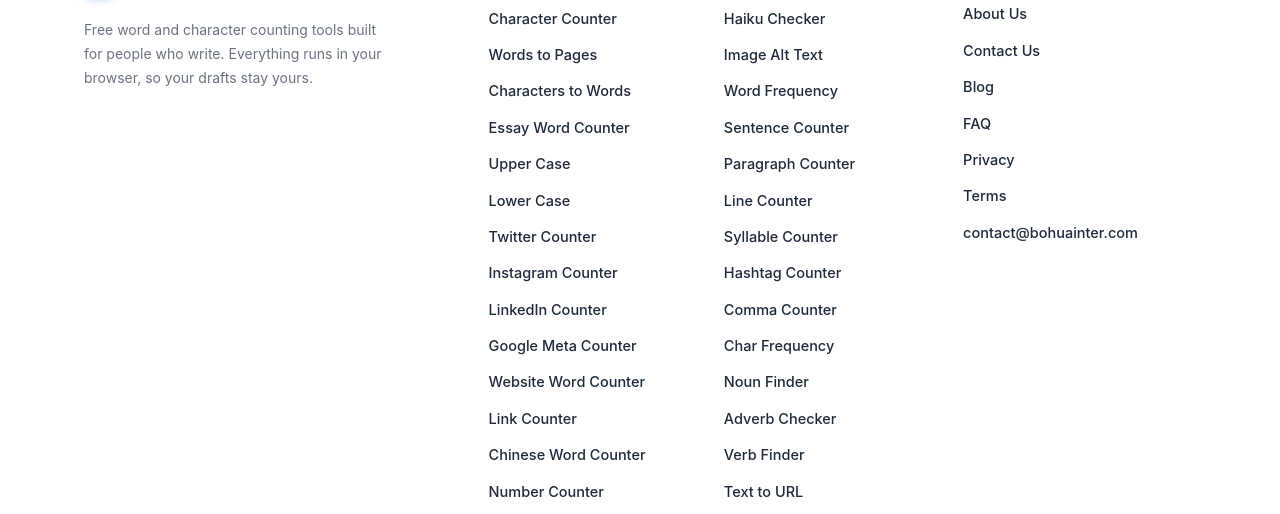
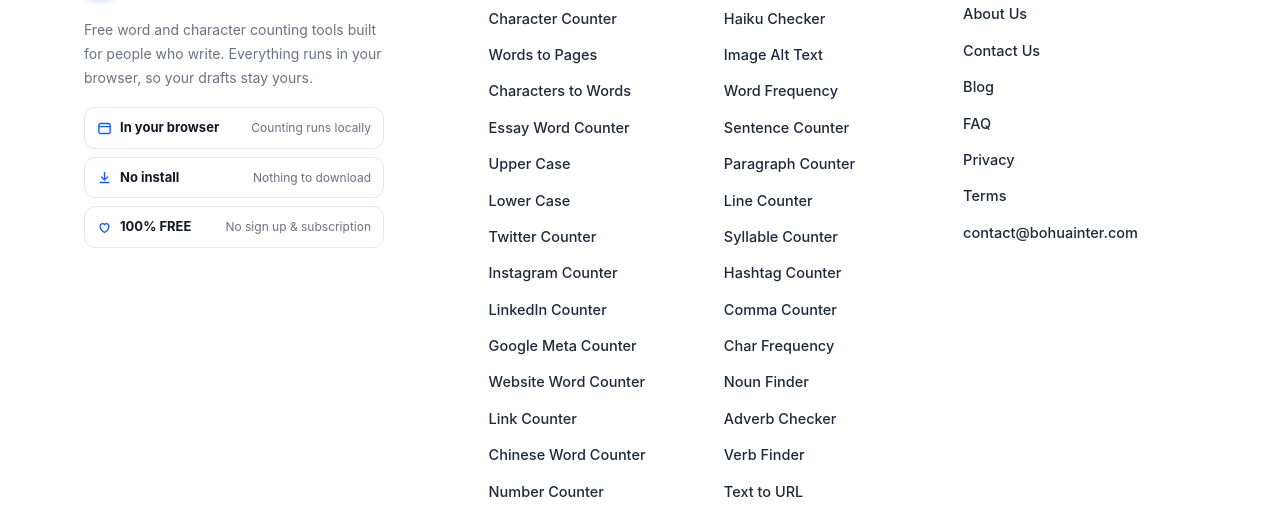
Before and after one commit to chengjanine0721-design/bohuainter, a plain HTML site: page tool/lower-case-generator/index.html in a window 1280 px wide. Shown: the part 4255-4769 px from the top of the page. Drawn offline with Linux system fonts and the light colour scheme; a web font is replaced by a local one.

Commit message:
update: tool/lower-case-generator/index.html

```diff
--- a/tool/lower-case-generator/index.html
+++ b/tool/lower-case-generator/index.html
@@ -15,7 +15,7 @@
 <meta name="twitter:card" content="summary_large_image">
 <link rel="preconnect" href="https://rsms.me/">
 <link rel="stylesheet" href="https://rsms.me/inter/inter.css">
-<link rel="stylesheet" href="/assets/style.css?v=20261124a">
+<link rel="stylesheet" href="/assets/style.css?v=20261126a">
 <script type="application/ld+json">
 {"@context":"https://schema.org","@type":"FAQPage","mainEntity":[{"@type":"Question","name":"How do I make my text lowercase?","acceptedAnswer":{"@type":"Answer","text":"Paste the text into the input box. The output shows the same content converted to lowercase, then you can copy it."}},{"@type":"Question","name":"Are line breaks preserved?","acceptedAnswer":{"@type":"Answer","text":"Yes. The default output keeps line breaks and blank lines so captions, lists, bios, and chat snippets remain easy to copy. Only the case of the letters changes."}},{"@type":"Question","name":"Can I import a file?","acceptedAnswer":{"@type":"Answer","text":"No. The tool works with text you paste in, so there is no upload step. It does not convert PDF, DOCX, images, OCR output or archives."}}]}
 </script>
@@ -438,6 +438,11 @@
           <span class="brand-text"><b>bohua</b><span>inter</span></span>
         </a>
         <p>Free word and character counting tools built for people who write. Everything runs in your browser, so your drafts stay yours.</p>
+        <div class="footer-badges">
+          <div class="footer-badge"><span class="fb-t"><svg viewBox="0 0 24 24" fill="none" stroke="currentColor" stroke-width="2.2" stroke-linecap="round" stroke-linejoin="round" aria-hidden="true"><rect x="3" y="4" width="18" height="16" rx="2.5"/><path d="M3 9h18"/></svg>In your browser</span><span class="fb-d">Counting runs locally</span></div>
+          <div class="footer-badge"><span class="fb-t"><svg viewBox="0 0 24 24" fill="none" stroke="currentColor" stroke-width="2.2" stroke-linecap="round" stroke-linejoin="round" aria-hidden="true"><path d="M12 4v11"/><path d="m7 11 5 5 5-5"/><path d="M5 20h14"/></svg>No install</span><span class="fb-d">Nothing to download</span></div>
+          <div class="footer-badge"><span class="fb-t"><svg viewBox="0 0 24 24" fill="none" stroke="currentColor" stroke-width="2.2" stroke-linecap="round" stroke-linejoin="round" aria-hidden="true"><path d="M12 20s-7-4.4-7-9.7A3.9 3.9 0 0 1 12 7.5a3.9 3.9 0 0 1 7 2.8c0 5.3-7 9.7-7 9.7z"/></svg>100% FREE</span><span class="fb-d">No sign up &amp; subscription</span></div>
+        </div>
       </div>
       <div class="footer-col footer-col-tools">
         <p class="footer-col-title"><a href="/tool/">Tools</a></p>
```
